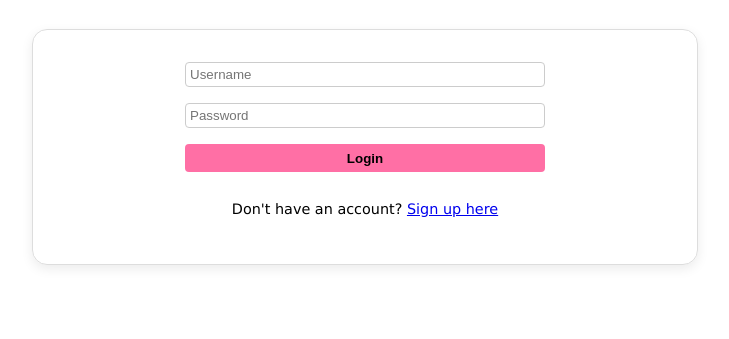
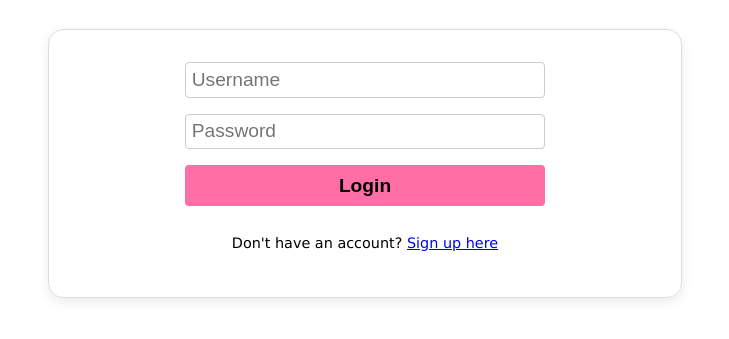
Before and after one commit to gustafsson96/moment4.2dt207g, a website built with Vite: page index.html in a window 1280 px wide. Shown: the part 137-476 px from the top of the page, without its empty margins (275-1004 px from the left). Built offline with nearby package versions, Linux system fonts and the light colour scheme.

Commit message:
Update font size for input fields and btns

```diff
--- a/css/styles.css
+++ b/css/styles.css
@@ -12,12 +12,12 @@ h1 {
 /* login and sign up form styling */
 .form-container {
     margin: 0 auto;
-    padding: 2em;
+    padding: 2em 1em;
     text-align: center;
     border: 1px solid #ddd;
     box-shadow: 0 4px 12px rgba(0, 0, 0, 0.08);
     border-radius: 15px;
-    width: 50%;
+    width: auto;
     max-width: 600px;
 }
 
@@ -33,12 +33,14 @@ h1 {
     border: 1px solid #ccc;
     border-radius: 4px;
     padding: 0.3em 0.2em 0.3em 0.3em;
+    font-size: 1.2em;
 }
 
 .form-container form button {
     padding: 0.5em;
     background-color: #ff6fa5;
     border: none;
+    font-size: 1.2em;
     font-weight: bold;
     border-radius: 4px;
     cursor: pointer;
```
